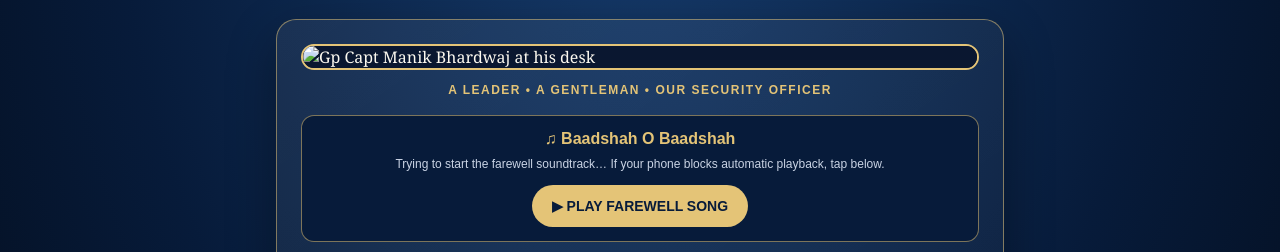
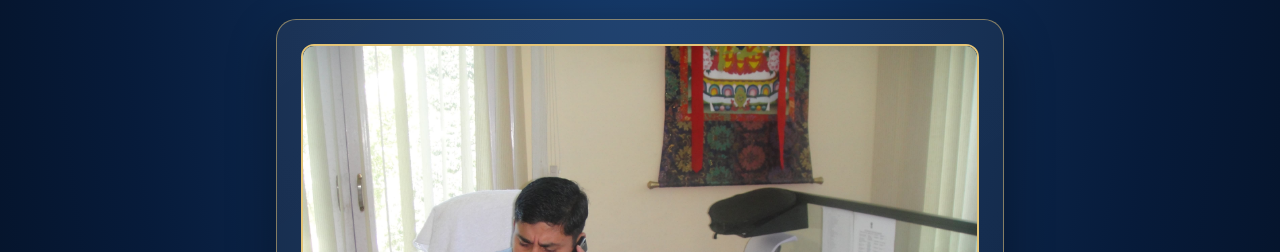
Before and after one commit to judgementdesk-web/Farewell, a plain HTML site: page index.html in a window 1280 px wide. Shown: the part 169-421 px from the top of the page. Drawn offline with Linux system fonts and the light colour scheme.

Commit message:
Update index.html

```diff
--- a/index.html
+++ b/index.html
@@ -42,7 +42,7 @@ button{border:0;border-radius:999px;background:var(--gold);color:#071b3a;font:80
 
   <section class="card">
     <div class="photo-wrap">
-      <img class="photo" src="manik-bhardwaj.jpg" alt="Gp Capt Manik Bhardwaj at his desk">
+      <img class="photo" src="IMG-20261013-WA0002.jpg" alt="Gp Capt Manik Bhardwaj at his desk">
     </div>
     <div class="caption">A leader • A gentleman • Our Security Officer</div>
 
```
